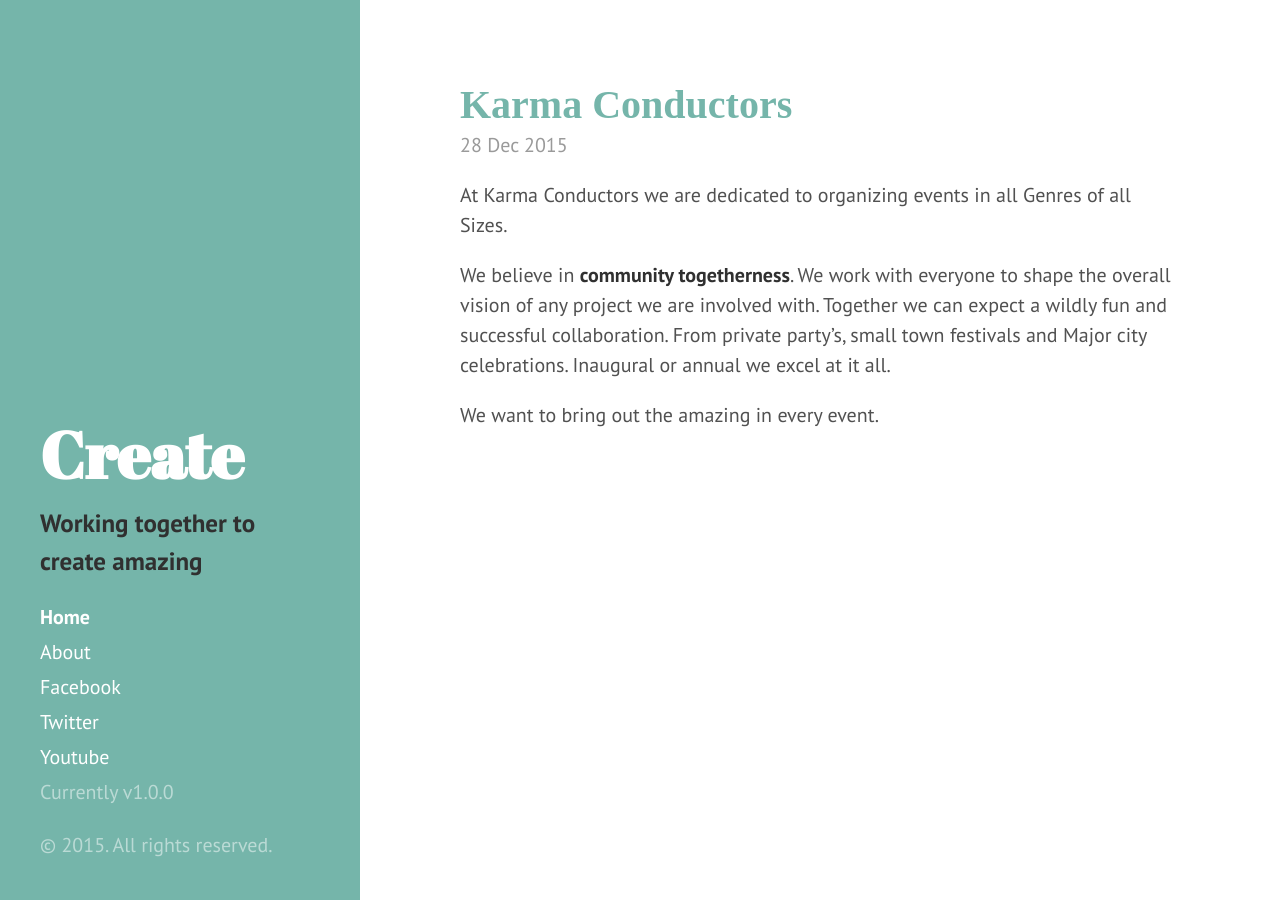
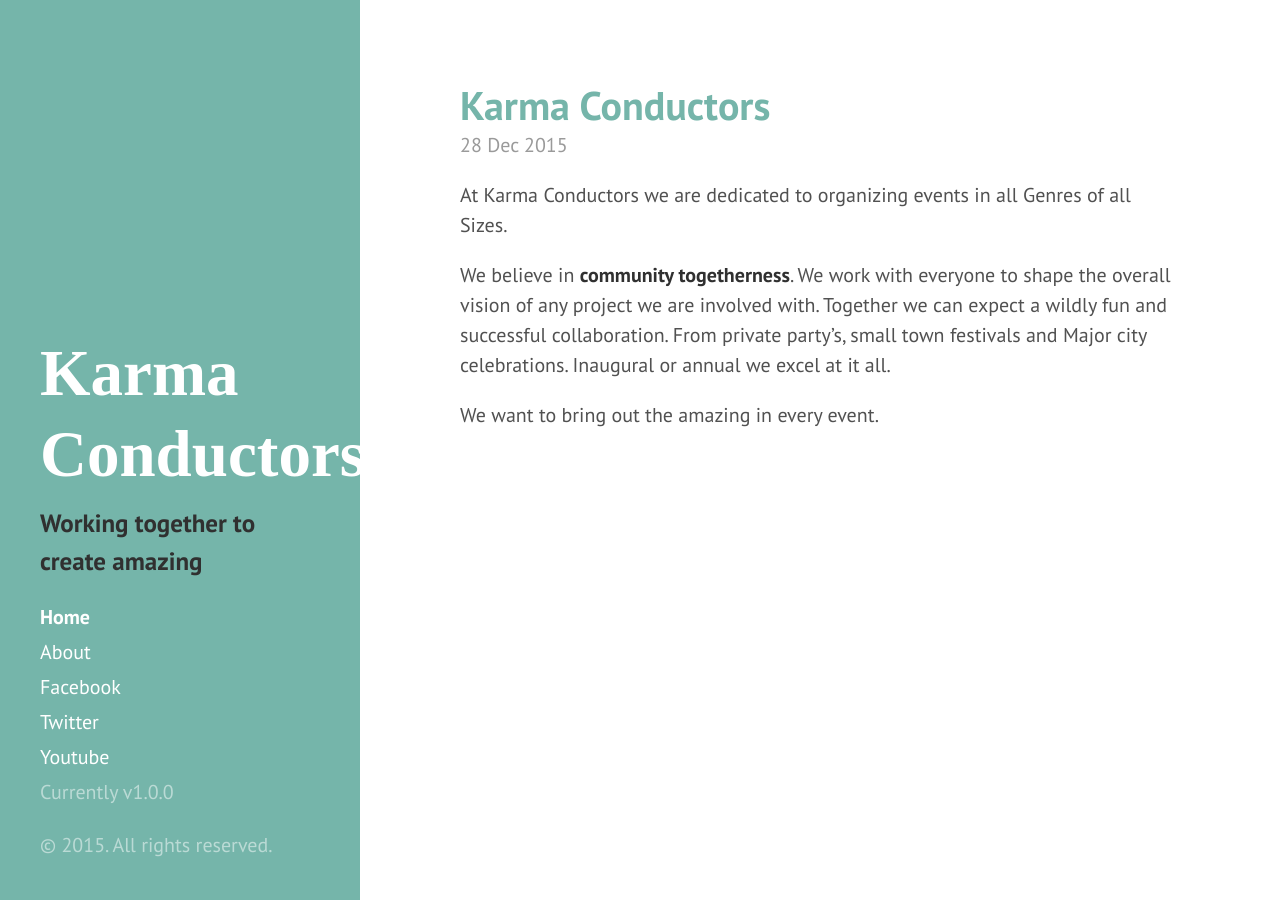
Before and after one commit to KarmaConductors/karmaconductors.github.io, a Jekyll site: the page built from index.html, in a window 1280 px wide. Built offline with Jekyll 4.4.1, drawn with Linux system fonts in a browser that asks for light colours; some web fonts are replaced; Markdown is read by kramdown in place of the engine named in the settings; the list of posts is cut into pages by our own code.

Commit message:
Changes to side bar and font

```diff
--- a/_config.yml
+++ b/_config.yml
@@ -7,7 +7,7 @@ permalink:        pretty
 relative_permalinks: true
 
 # Setup
-title:            'Create'
+title:            'Karma Conductors'
 tagline:          'Working Together To Create Awesome'
 description:      '<strong>Working together to create amazing</strong>'
 url:              https://karmaconductors.github.io
--- a/public/css/hyde.css
+++ b/public/css/hyde.css
@@ -79,7 +79,8 @@ html {
 .sidebar-about h1 {
   color: #fff;
   margin-top: 0;
-  font-family: "Abril Fatface", serif;
+  /* font-family: "Abril Fatface", serif; */
+  font-family: 'Mr De Haviland', cursive;
   font-size: 3.25rem;
 }
 
--- a/public/css/poole.css
+++ b/public/css/poole.css
@@ -342,7 +342,6 @@ tbody tr:nth-child(odd) th {
 .page-title,
 .post-title {
   margin-top: 0;
-  font-family: 'Mr De Haviland', cursive;
 }
 
 /* Meta data line below post title */
```
